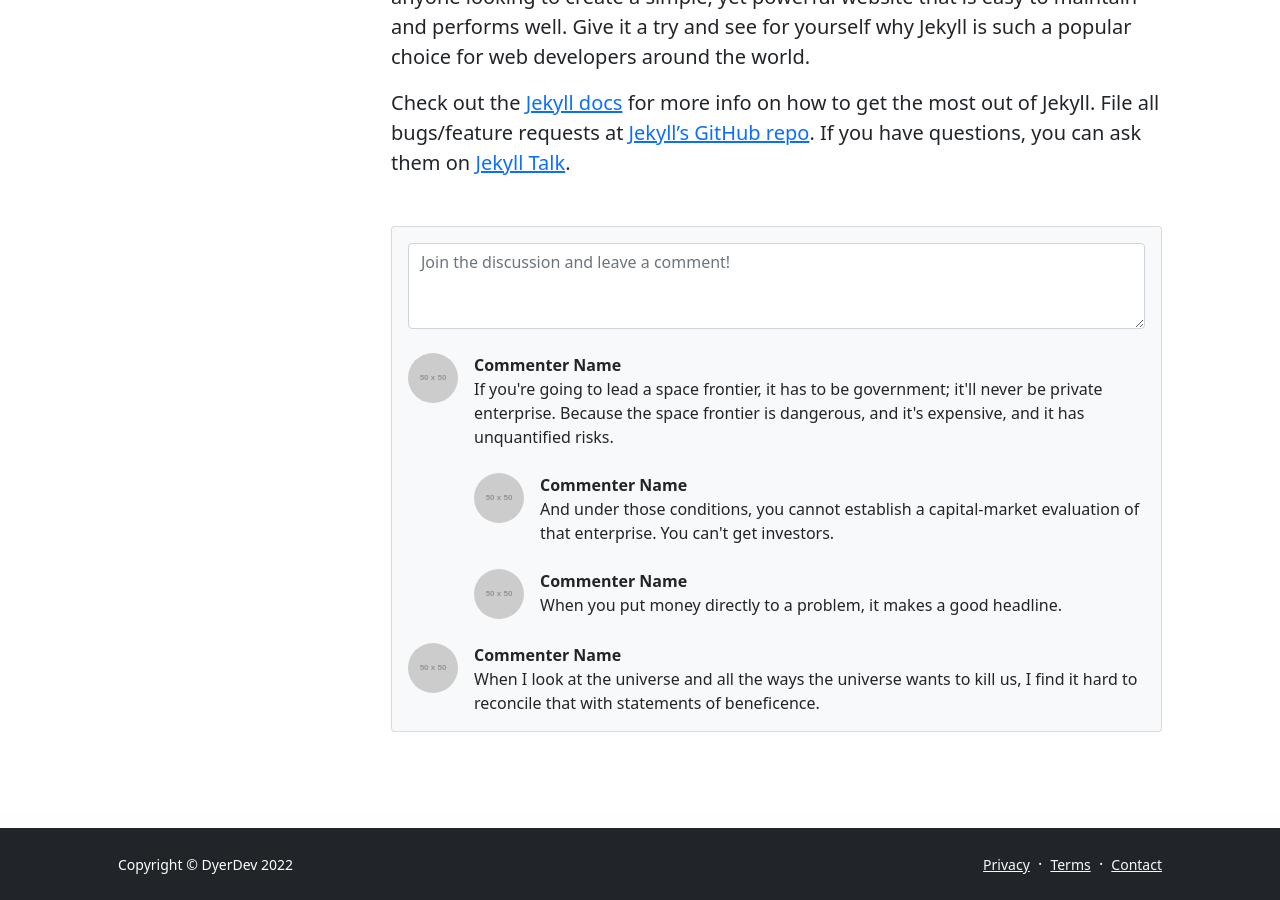
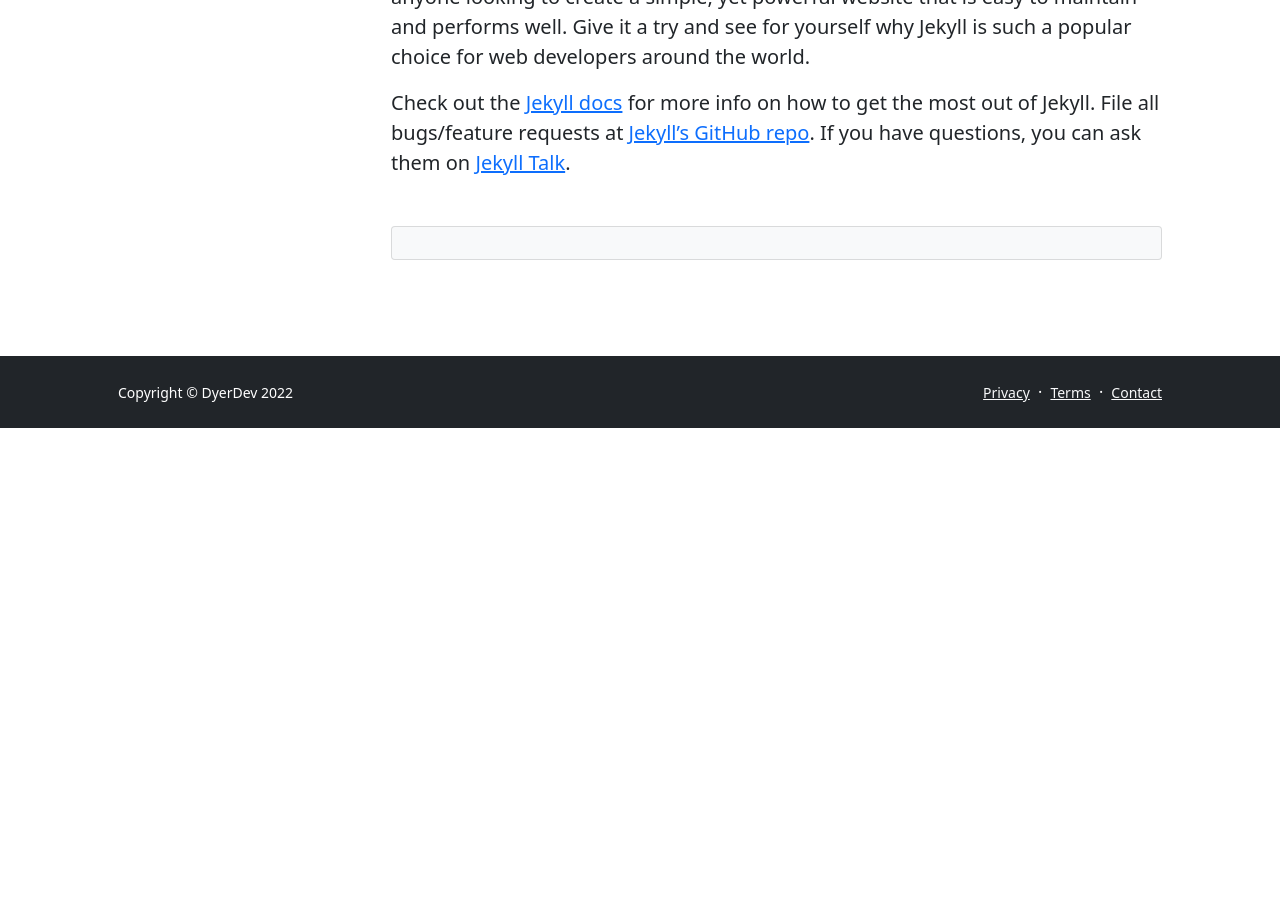
Before and after one commit to DyerDev/dyerdev.github.io, a Jekyll site: the page built from _posts/2022-12-20-5-reasons-to-use-jekyll.markdown, in a window 1280 px wide and 900 px high, scrolled down 1633 px. Built offline with Jekyll 4.4.1, drawn with Linux system fonts in a browser that asks for light colours; comment, search, counter and statistics services are not loaded; after the commit the page ends 2061 px from its top, so only the background shows below that.

Commit message:
disqis comments

```diff
--- a/_layouts/blog-post.html
+++ b/_layouts/blog-post.html
@@ -40,47 +40,34 @@
                                 </section>
                             </article>
                             <!-- Comments section-->
+                            {% if page.comments %}
                             <section>
                                 <div class="card bg-light">
                                     <div class="card-body">
                                         <!-- Comment form-->
-                                        <form class="mb-4"><textarea class="form-control" rows="3" placeholder="Join the discussion and leave a comment!"></textarea></form>
-                                        <!-- Comment with nested comments-->
-                                        <div class="d-flex mb-4">
-                                            <!-- Parent comment-->
-                                            <div class="flex-shrink-0"><img class="rounded-circle" src="https://dummyimage.com/50x50/ced4da/6c757d.jpg" alt="..." /></div>
-                                            <div class="ms-3">
-                                                <div class="fw-bold">Commenter Name</div>
-                                                If you're going to lead a space frontier, it has to be government; it'll never be private enterprise. Because the space frontier is dangerous, and it's expensive, and it has unquantified risks.
-                                                <!-- Child comment 1-->
-                                                <div class="d-flex mt-4">
-                                                    <div class="flex-shrink-0"><img class="rounded-circle" src="https://dummyimage.com/50x50/ced4da/6c757d.jpg" alt="..." /></div>
-                                                    <div class="ms-3">
-                                                        <div class="fw-bold">Commenter Name</div>
-                                                        And under those conditions, you cannot establish a capital-market evaluation of that enterprise. You can't get investors.
-                                                    </div>
-                                                </div>
-                                                <!-- Child comment 2-->
-                                                <div class="d-flex mt-4">
-                                                    <div class="flex-shrink-0"><img class="rounded-circle" src="https://dummyimage.com/50x50/ced4da/6c757d.jpg" alt="..." /></div>
-                                                    <div class="ms-3">
-                                                        <div class="fw-bold">Commenter Name</div>
-                                                        When you put money directly to a problem, it makes a good headline.
-                                                    </div>
-                                                </div>
-                                            </div>
-                                        </div>
-                                        <!-- Single comment-->
-                                        <div class="d-flex">
-                                            <div class="flex-shrink-0"><img class="rounded-circle" src="https://dummyimage.com/50x50/ced4da/6c757d.jpg" alt="..." /></div>
-                                            <div class="ms-3">
-                                                <div class="fw-bold">Commenter Name</div>
-                                                When I look at the universe and all the ways the universe wants to kill us, I find it hard to reconcile that with statements of beneficence.
-                                            </div>
-                                        </div>
+                                        <div id="disqus_thread"></div>
+                                        <script>
+                                            /**
+                                            *  RECOMMENDED CONFIGURATION VARIABLES: EDIT AND UNCOMMENT THE SECTION BELOW TO INSERT DYNAMIC VALUES FROM YOUR PLATFORM OR CMS.
+                                            *  LEARN WHY DEFINING THESE VARIABLES IS IMPORTANT: https://disqus.com/admin/universalcode/#configuration-variables    */
+                                            /*
+                                            var disqus_config = function () {
+                                            this.page.url = PAGE_URL;  // Replace PAGE_URL with your page's canonical URL variable
+                                            this.page.identifier = PAGE_IDENTIFIER; // Replace PAGE_IDENTIFIER with your page's unique identifier variable
+                                            };
+                                            */
+                                            (function() { // DON'T EDIT BELOW THIS LINE
+                                            var d = document, s = d.createElement('script');
+                                            s.src = 'https://https-dyerdev-com.disqus.com/embed.js';
+                                            s.setAttribute('data-timestamp', +new Date());
+                                            (d.head || d.body).appendChild(s);
+                                            })();
+                                        </script>
+                                        <noscript>Please enable JavaScript to view the <a href="https://disqus.com/?ref_noscript">comments powered by Disqus.</a></noscript>
                                     </div>
                                 </div>
                             </section>
+                            {% endif %}
                         </div>
                     </div>
                 </div>
--- a/_posts/2022-12-20-5-reasons-to-use-jekyll.markdown
+++ b/_posts/2022-12-20-5-reasons-to-use-jekyll.markdown
@@ -7,6 +7,7 @@
 excerpt: Are you tired of dealing with complex back-end systems and slow-loading websites? If so, it might be time to consider using a static site generator like Jekyll.
 author: Zach Dyer
 permalink: 5-reasons-to-use-jekyll
+comments: true
 ---
 Are you tired of dealing with complex back-end systems and slow-loading websites? If so, it might be time to consider using a static site generator like Jekyll.
 
--- a/_posts/2022-12-29-dyerdev-new-website.markdown
+++ b/_posts/2022-12-29-dyerdev-new-website.markdown
@@ -5,6 +5,7 @@
 categories: News
 image: /assets/images/tech-guy-coffee.png
 author: Zach Dyer
+comments: true
 ---
 
 
```
Also changed, not shown: Gemfile.lock.
